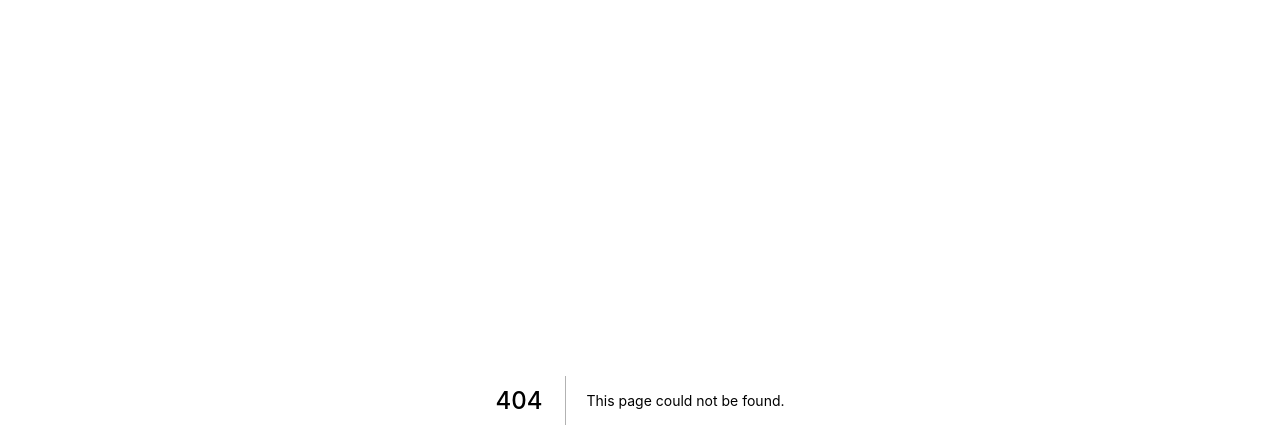
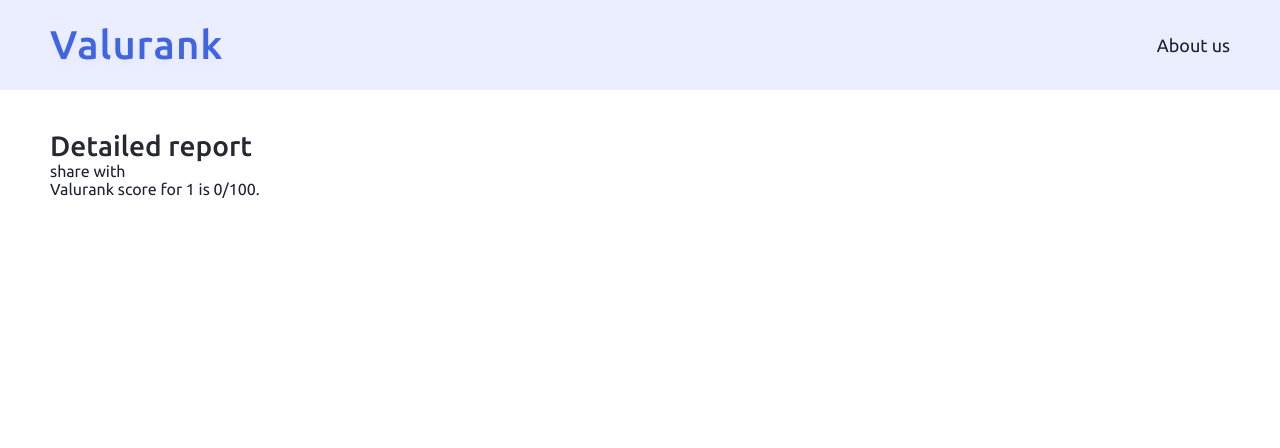
Before and after one commit to kindrakevychn/Next-report, a Next.js app: page /report/1 in a window 1280 px wide. Before the commit this address had no page. Shown: the top 448 px of the page. Built offline with nearby package versions, Linux system fonts and the light colour scheme.

Commit message:
Add empty report page

```diff
--- /dev/null
+++ b/components/layout.jsx
@@ -0,0 +1,19 @@
+import Navbar from './navbar';
+
+import styles from './layout.module.css';
+
+export default function Layout({
+    children
+}) {
+    return (
+        <div>
+            <Navbar />
+
+            <main
+                className={styles.main}
+            >
+                {children}
+            </main>
+        </div>
+    );
+}
--- /dev/null
+++ b/components/layout.module.css
@@ -0,0 +1,3 @@
+.main {
+  padding: 2.5rem 3.125rem;
+}
--- /dev/null
+++ b/pages/report/[hash].jsx
@@ -0,0 +1,29 @@
+import {
+    useRouter
+} from 'next/router';
+import Layout from '../../components/layout';
+
+import styles from './report.module.css';
+
+export default function Report() {
+    const router = useRouter();
+    const {hash} = router.query;
+
+    return (
+        <Layout>
+            <div
+                className={styles.title}
+            >
+                {'Detailed report'}
+            </div>
+
+            <div>
+                {'share with'}
+            </div>
+
+            <div>
+                {`Valurank score for ${hash} is 0/100.`}
+            </div>
+        </Layout>
+    );
+}
--- /dev/null
+++ b/pages/report/report.module.css
@@ -0,0 +1,5 @@
+.title {
+  font-size: 1.75rem;
+  font-weight: 500;
+  color: #272833;
+}
```
